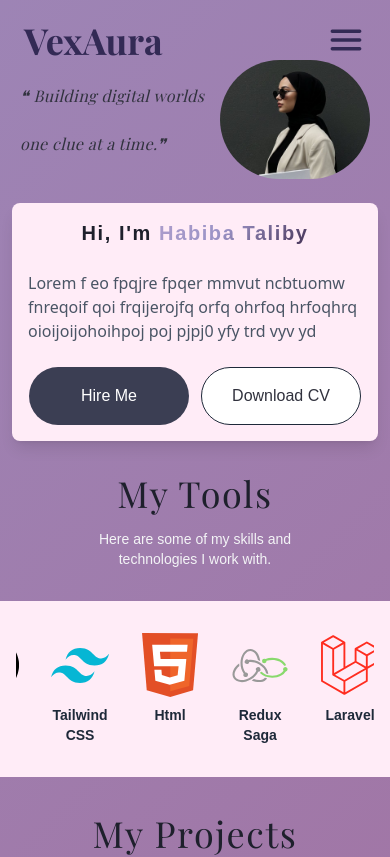
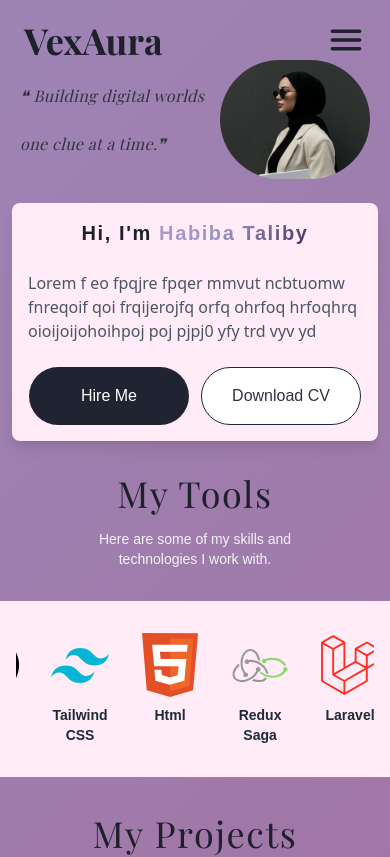
Before and after one commit to Habiba712/my-portfolio, a Next.js app: page / in a window 390 px wide. Shown: the top 857 px of the page. Built offline with nearby package versions, Linux system fonts and the light colour scheme.

Commit message:
project by id for mobile, button icon

```diff
--- a/src/app/globals.css
+++ b/src/app/globals.css
@@ -188,7 +188,7 @@ body {
 
 header {
   font-family: var(--font-fancy);
-  color: var(--fancy-font-color);
+  color: #1e202c;
 }
 
 div .main-text-color{
@@ -197,7 +197,7 @@ div .main-text-color{
 
 
 button[type="submit"]{
-  background-color: var(--button-bg);
+  background-color:  #202331;
     @apply  text-center text-white px-5 py-3 rounded-full ;
 }
 
```
